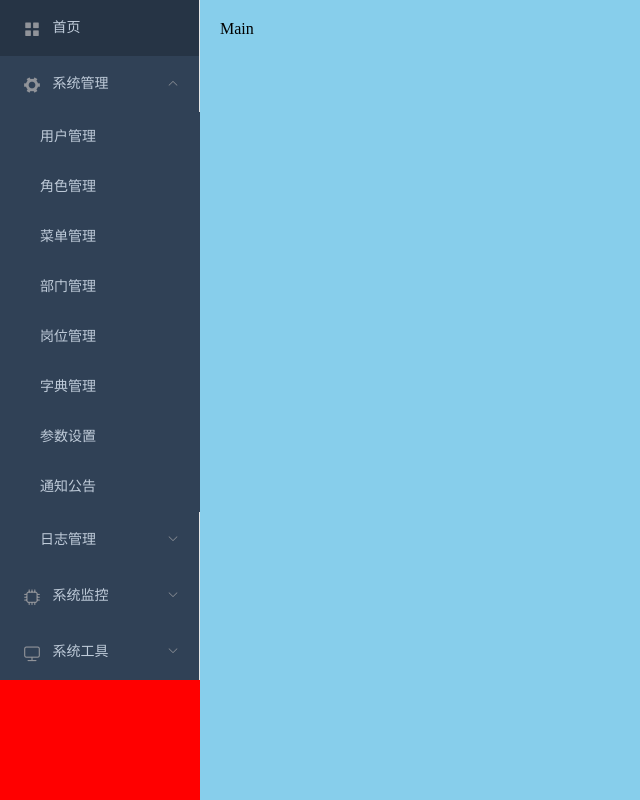
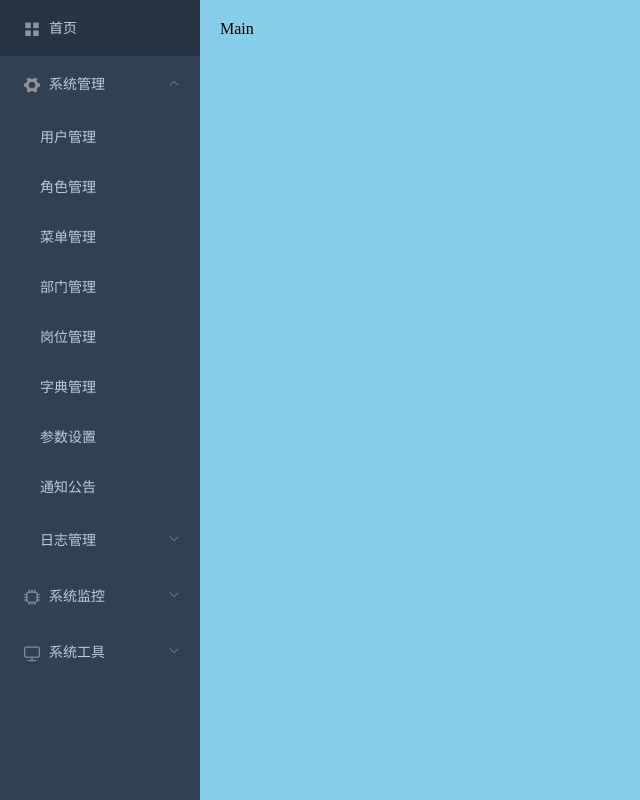
Before and after one commit to AutMaple/butterfly-admin, a Vue app: page / in a window 1280 px wide. Both pictures are taken after a click on the element "系统管理". Shown: the whole page, without its empty margins (0-640 px from the left). Built offline with nearby package versions, Linux system fonts and the light colour scheme.

Commit message:
修复图标和文字对不齐以及菜单边框的问题

```diff
--- a/src/App.vue
+++ b/src/App.vue
@@ -138,7 +138,7 @@ html, body {
 }
 
 .el-aside {
-  background-color: red;
+  background-color: #304156;
 }
 
 .el-main {
--- a/src/components/MenuTree.vue
+++ b/src/components/MenuTree.vue
@@ -3,19 +3,18 @@
     <template v-if="root">
       <el-menu background-color="#304156"
                text-color="#bfcbd9"
-               @open="handleOpen"
-               @close="handleClose">
+               :unique-opened="true">
         <template v-for="menu in menus">
           <el-submenu v-if="menu.subMenu && menu.subMenu.length > 0" :index="uuid()">
             <template slot="title">
               <i v-if="menu.icon" :class="menu.icon"></i>
-              {{ menu.title }}
+              <span>{{ menu.title }}</span>
             </template>
             <menu-tree :menus="menu.subMenu" :root="false"/>
           </el-submenu>
           <el-menu-item v-else :index="uuid()">
             <i v-if="menu.icon" :class="menu.icon"></i>
-            {{ menu.title }}
+            <span>{{ menu.title }}</span>
           </el-menu-item>
         </template>
       </el-menu>
@@ -25,13 +24,13 @@
         <el-submenu v-if="menu.subMenu && menu.subMenu.length > 0" :index="uuid()">
           <template slot="title">
             <i v-if="menu.icon" :class="menu.icon"></i>
-            {{ menu.title }}
+            <span>{{ menu.title }}</span>
           </template>
           <menu-tree :menus="menu.subMenu" :root="false"/>
         </el-submenu>
         <el-menu-item v-else :index="uuid()">
           <i v-if="menu.icon" :class="menu.icon"></i>
-          {{ menu.title }}
+          <span>{{ menu.title }}</span>
         </el-menu-item>
       </template>
     </template>
@@ -62,18 +61,13 @@ export default {
   methods: {
     uuid() {
       return uuid()
-    },
-    handleOpen(key, keyPath) {
-      console.log(keyPath);
-      console.log(keyPath);
-    },
-    handleClose(key, keyPath) {
-      console.log(key);
-      console.log(keyPath);
     }
   }
 }
 </script>
 
 <style scoped>
+.el-menu {
+  border: none;
+}
 </style>
```
